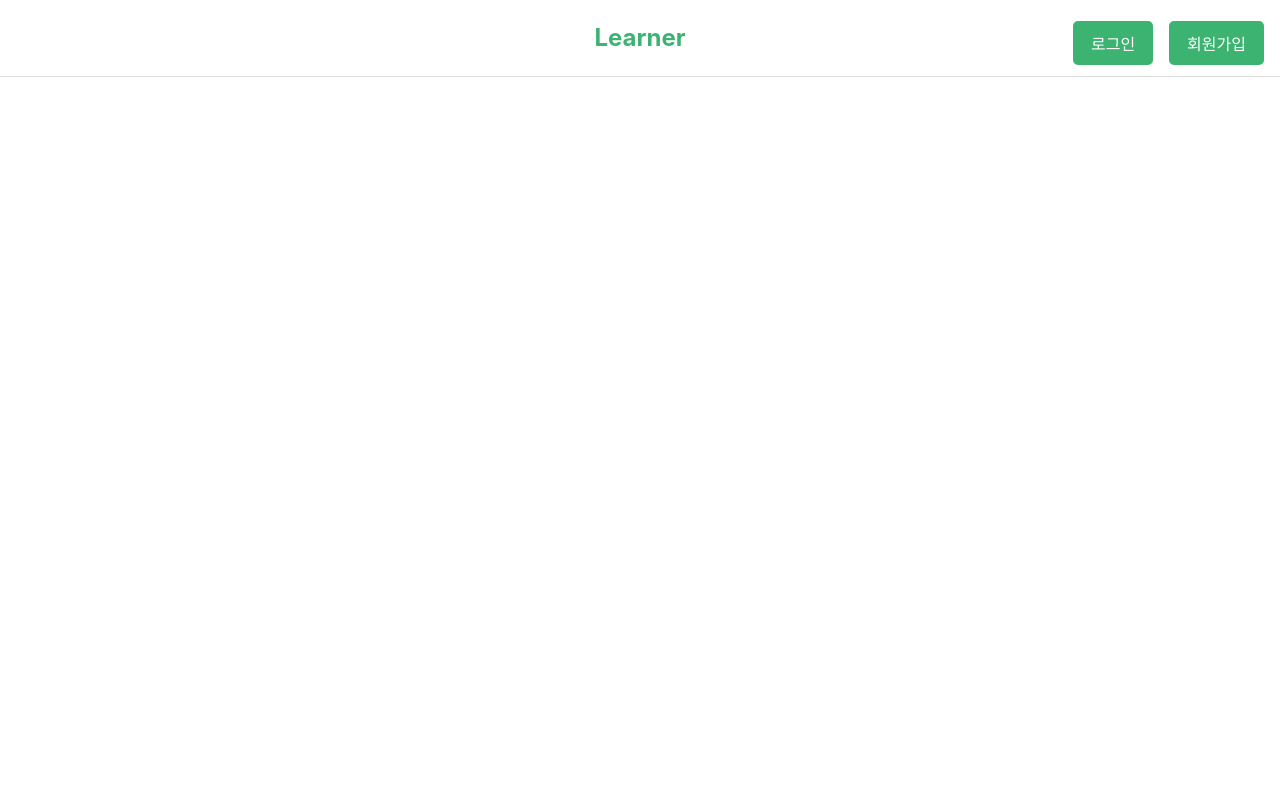
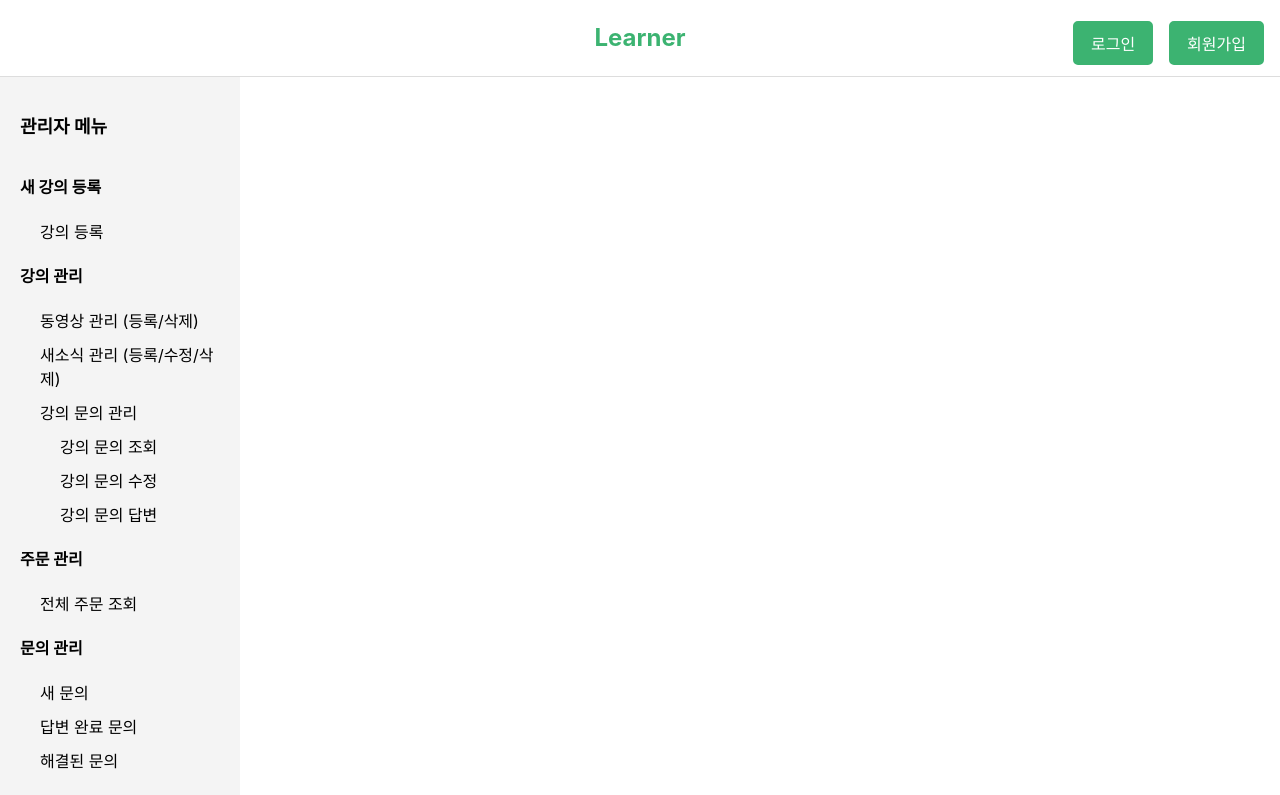
Before and after one commit to usingjun/NBB1_2_3_Team08, a React (Create React App) app in the folder learner_react/: page /admin in a window 1280 px wide. Shown: the top 795 px of the page. Built offline with nearby package versions, Linux system fonts and the light colour scheme.

Commit message:
Update 관리자 페이지 - 강의

```diff
--- a/learner_react/src/App.js
+++ b/learner_react/src/App.js
@@ -28,6 +28,7 @@ import MemberDetail from './pages/MemberDetail';
 import OtherUserPage from "./pages/OtherUserPage";
 import axios from "axios";
 import AttendanceCheck from "./components/attendance/AttendanceCheck";
+import AdminDashboard from './pages/admin/AdminDashboard';
 
 axios.defaults.withCredentials = true;
 
@@ -75,6 +76,7 @@ function App() {
                 <Route path="/inquiries/:inquiryId" element={<InquiryDetail/>}/>
                 <Route path="/members/:memberId" element={<MemberDetail />} />
                 <Route path="/members/other/:nickname" element={<OtherUserPage/>}/>
+                <Route path="/admin/*" element={<AdminDashboard />} />
             </Routes>
         </Router>
     );
--- /dev/null
+++ b/learner_react/src/pages/admin/AdminDashboard.js
@@ -0,0 +1,44 @@
+import React from 'react';
+import Sidebar from './Sidebar';
+import CourseManagement from './CourseManagement';
+import CourseCreate from '../course/CourseCreate';
+import CourseUpdate from "../course/CourseUpdate";
+import { Routes, Route } from 'react-router-dom';
+
+function AdminDashboard() {
+    return (
+        <div style={adminDashboardStyle}>
+            <div style={sidebarStyle}>
+                <Sidebar />
+            </div>
+            <main style={mainContentStyle}>
+                <Routes>
+                    <Route path="courses-management" element={<CourseManagement />} />
+                    <Route path="courses/create" element={<CourseCreate />} />
+                    <Route path="courses/edit/:courseId" element={<CourseUpdate />} />
+                </Routes>
+            </main>
+        </div>
+    );
+}
+
+export default AdminDashboard;
+
+
+const adminDashboardStyle = {
+    display: 'flex',
+    height: '100vh',
+};
+
+const sidebarStyle = {
+    width: '250px',
+    height: '100vh',
+};
+
+const mainContentStyle = {
+    flex: 1,
+    padding: '20px',
+    marginRight: '200px',
+    width: '100%',
+    overflow: 'auto',
+};
--- /dev/null
+++ b/learner_react/src/pages/admin/CourseManagement.js
@@ -0,0 +1,143 @@
+import React, { useEffect, useState } from "react";
+import axios from "axios";
+import styled from "styled-components";
+import { useNavigate } from "react-router-dom";
+
+const CourseManagement = () => {
+    const [courses, setCourses] = useState([]);
+    const navigate = useNavigate();
+
+    useEffect(() => {
+        // 강의 목록 가져오기
+        axios.get("http://localhost:8080/course/list")
+            .then((response) => {
+                const camelCasedData = response.data.map(course => ({
+                    ...course,
+                    courseCreatedDate: course.course_created_date // 키 변경
+                }));
+                setCourses(camelCasedData);
+            })
+            .catch((error) => {
+                console.error("Error fetching the courses:", error);
+            });
+    }, []);
+
+    const handleDelete = async (courseId) => {
+        if (window.confirm("정말 이 강의를 삭제하시겠습니까?")) {
+            try {
+                const response = await axios.delete(`http://localhost:8080/course/${courseId}`, { withCredentials: true });
+                if (response.status === 200) {
+                    setCourses((prevCourses) => prevCourses.filter(course => course.courseId !== courseId));
+                    alert(response.data.success); // "강좌가 삭제되었습니다." 메시지 표시
+                }
+            } catch (error) {
+                console.error("Error deleting the course:", error);
+                if (error.response && error.response.status === 404) {
+                    alert("강의를 찾을 수 없습니다.");
+                } else {
+                    alert("강의 삭제에 실패했습니다.");
+                }
+            }
+        }
+    };
+
+    const handleEdit = (courseId) => {
+        navigate(`/admin/courses/edit/${courseId}`);
+    };
+
+    return (
+        <CoursePage>
+            <h2>강의 관리</h2>
+            <CourseList>
+                {courses.length > 0 ? (
+                    courses.map((course) => (
+                        <CourseItem key={course.courseId}>
+                            <CourseInfo>
+                                <h3>{course.courseName}</h3>
+                                <p>강사명: {course.memberNickname}</p>
+                                <p>강의 아이디: {course.courseId}</p>
+                            </CourseInfo>
+                            <ButtonContainer>
+                                <EditButton onClick={() => handleEdit(course.courseId)}>수정</EditButton>
+                                <DeleteButton onClick={() => handleDelete(course.courseId)}>삭제</DeleteButton>
+                            </ButtonContainer>
+                        </CourseItem>
+                    ))
+                ) : (
+                    <p>등록된 강의가 없습니다.</p>
+                )}
+            </CourseList>
+        </CoursePage>
+    );
+};
+
+export default CourseManagement;
+
+// 스타일 코드
+const CoursePage = styled.div`
+    display: flex;
+    flex-direction: column;
+    align-items: center;
+    margin-top: 50px;
+`;
+
+const CourseList = styled.div`
+    width: 100%;
+    max-width: 600px;
+`;
+
+const CourseItem = styled.div`
+    display: flex;
+    justify-content: space-between;
+    align-items: center;
+    padding: 1rem;
+    border: 1px solid #ddd;
+    margin-bottom: 1rem;
+    border-radius: 5px;
+`;
+
+const CourseInfo = styled.div`
+    display: flex;
+    flex-direction: column;
+
+    h3 {
+        margin: 0;
+        font-size: 1.2rem;
+    }
+
+    p {
+        margin: 0.2rem 0;
+        font-size: 0.9rem;
+    }
+`;
+
+const ButtonContainer = styled.div`
+    display: flex;
+    gap: 0.5rem;
+`;
+
+const EditButton = styled.button`
+    background-color: #4CAF50;
+    color: white;
+    padding: 0.5rem 1rem;
+    border: none;
+    border-radius: 5px;
+    cursor: pointer;
+
+    &:hover {
+        background-color: #45a049;
+    }
+`;
+
+const DeleteButton = styled.button`
+    background-color: #f44336;
+    color: white;
+    padding: 0.5rem 1rem;
+    border: none;
+    border-radius: 5px;
+    cursor: pointer;
+
+    &:hover {
+        background-color: #d32f2f;
+    }
+`;
--- /dev/null
+++ b/learner_react/src/pages/admin/Sidebar.js
@@ -0,0 +1,97 @@
+import React from 'react';
+import { Link } from 'react-router-dom';
+
+function Sidebar() {
+    return (
+        <div style={sidebarStyle}>
+            <h2 style={titleStyle}>관리자 메뉴</h2>
+            <ul style={listStyle}>
+                <li>
+                    <h3 style={subtitleStyle}>새 강의 등록</h3>
+                    <ul style={subListStyle}>
+                        <li><Link to="/admin/courses/create" style={linkStyle}>강의 등록</Link></li>
+                    </ul>
+                </li>
+                <li>
+                    <h3 style={subtitleStyle}>강의 관리</h3>
+                    <ul style={subListStyle}>
+                        <li><Link to="/admin/courses-management" style={linkStyle}>동영상 관리 (등록/삭제)</Link></li>
+                        <li><Link to="/admin/news-management" style={linkStyle}>새소식 관리 (등록/수정/삭제)</Link></li>
+                        <li><Link to="/admin/inquiry-management" style={linkStyle}>강의 문의 관리</Link></li>
+                        <ul style={subListStyle}>
+                            <li><Link to="/admin/inquiry-management/view" style={linkStyle}>강의 문의 조회</Link></li>
+                            <li><Link to="/admin/inquiry-management/edit" style={linkStyle}>강의 문의 수정</Link></li>
+                            <li><Link to="/admin/inquiry-management/reply" style={linkStyle}>강의 문의 답변</Link></li>
+                        </ul>
+                    </ul>
+                </li>
+
+                <li>
+                    <h3 style={subtitleStyle}>주문 관리</h3>
+                    <ul style={subListStyle}>
+                        <li><Link to="/admin/order-management" style={linkStyle}>전체 주문 조회</Link></li>
+                    </ul>
+                </li>
+
+                <li>
+                    <h3 style={subtitleStyle}>문의 관리</h3>
+                    <ul style={subListStyle}>
+                        <li><Link to="/admin/customer-inquiry/new" style={linkStyle}>새 문의</Link></li>
+                        <li><Link to="/admin/customer-inquiry/answered" style={linkStyle}>답변 완료 문의</Link></li>
+                        <li><Link to="/admin/customer-inquiry/resolved" style={linkStyle}>해결된 문의</Link></li>
+                    </ul>
+                </li>
+
+                <li>
+                    <h3 style={subtitleStyle}>회원 관리</h3>
+                    <ul style={subListStyle}>
+                        <li><Link to="/admin/customer-inquiry/new" style={linkStyle}>회원 조회 (회원 정보 조회, 회원 삭제)</Link></li>
+                        <li><Link to="/admin/customer-inquiry/answered" style={linkStyle}>강사 조회 (강사로 등록, 삭제)</Link></li>
+                        <li><Link to="/admin/customer-inquiry/answered" style={linkStyle}>회원 정보 수정</Link></li>
+                    </ul>
+                </li>
+            </ul>
+        </div>
+    );
+}
+
+const sidebarStyle = {
+    width: '200px',
+    backgroundColor: '#f4f4f4',
+    padding: '20px',
+    position: 'relative', // 사이드바가 일반적인 레이아웃 요소로 배치되도록 설정
+    top: 0, // fixed가 아니므로 top을 설정할 필요가 없습니다
+    height: '100%', // 사이드바의 높이를 컨텐츠에 맞추도록 설정
+};
+
+
+const titleStyle = {
+    fontSize: '18px',
+    fontWeight: 'bold',
+    marginBottom: '20px',
+};
+
+const subtitleStyle = {
+    fontSize: '16px',
+    fontWeight: 'bold',
+    marginTop: '15px',
+};
+
+const listStyle = {
+    listStyleType: 'none',
+    paddingLeft: 0,
+};
+
+const subListStyle = {
+    listStyleType: 'none',
+    paddingLeft: '20px',
+};
+
+const linkStyle = {
+    color: 'black', // 글자색 검정
+    textDecoration: 'none', // 밑줄 제거
+    display: 'block',
+    padding: '5px 0',
+};
+
+export default Sidebar;
```
